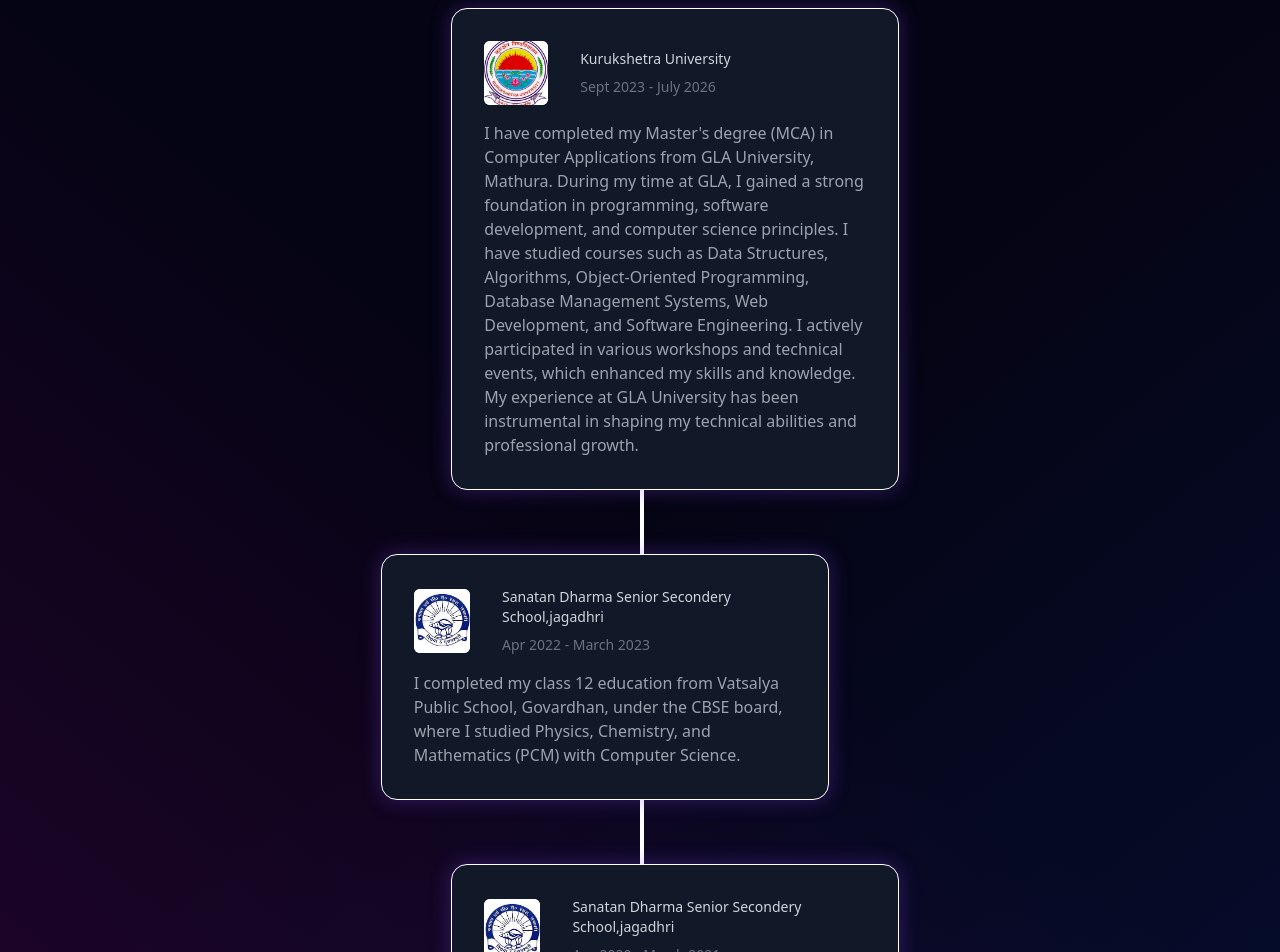
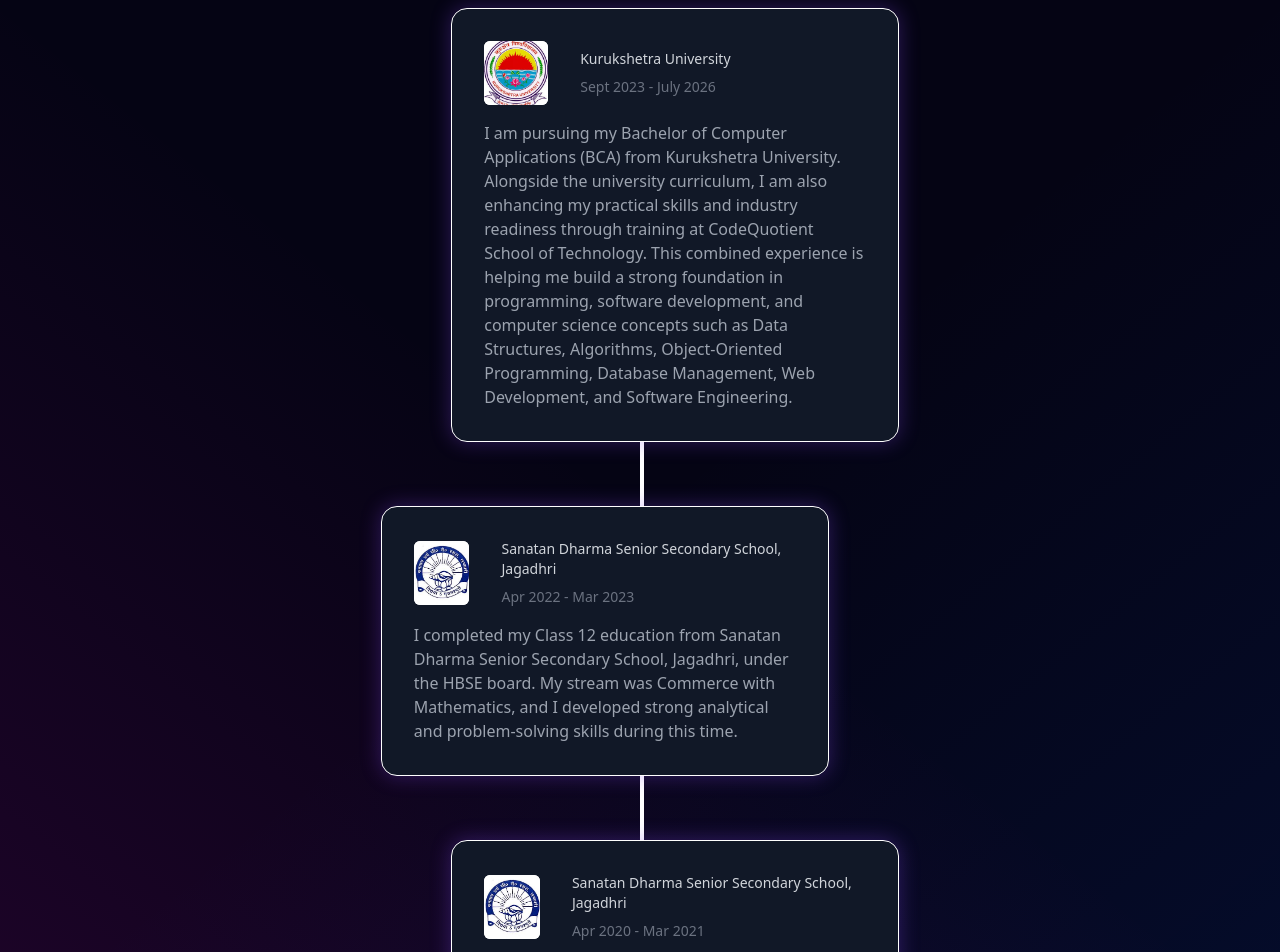
Before and after one commit to akash-cq/Portfolio, a React (Vite) app: page / in a window 1280 px wide. Shown: the part 5900-6852 px from the top of the page. Built offline with nearby package versions, Linux system fonts and the light colour scheme.

Commit message:
fix issue

```diff
--- a/src/constant.js
+++ b/src/constant.js
@@ -111,27 +111,27 @@
     img: kukLogo,
     name: "Kurukshetra University",
     date: "Sept 2023 - July 2026",
-    grade: "7.81 CGPA(Current)",
-    desc: "I have completed my Master's degree (MCA) in Computer Applications from GLA University, Mathura. During my time at GLA, I gained a strong foundation in programming, software development, and computer science principles. I have studied courses such as Data Structures, Algorithms, Object-Oriented Programming, Database Management Systems, Web Development, and Software Engineering. I actively participated in various workshops and technical events, which enhanced my skills and knowledge. My experience at GLA University has been instrumental in shaping my technical abilities and professional growth.",
+    grade: "8.95 CGPA (Current)",
+    desc: "I am pursuing my Bachelor of Computer Applications (BCA) from Kurukshetra University. Alongside the university curriculum, I am also enhancing my practical skills and industry readiness through training at CodeQuotient School of Technology. This combined experience is helping me build a strong foundation in programming, software development, and computer science concepts such as Data Structures, Algorithms, Object-Oriented Programming, Database Management, Web Development, and Software Engineering.",
     degree: "Bachelor of Computer Applications - BCA",
+  },
+  {
+    id: 1,
+    img: SdssLogo,
+    name: "Sanatan Dharma Senior Secondary School, Jagadhri",
+    date: "Apr 2022 - Mar 2023",
+    grade: "78%",
+    desc: "I completed my Class 12 education from Sanatan Dharma Senior Secondary School, Jagadhri, under the HBSE board. My stream was Commerce with Mathematics, and I developed strong analytical and problem-solving skills during this time.",
+    degree: "HBSE (XII) - Commerce with Mathematics",
   },
   {
     id: 2,
     img: SdssLogo,
-    name: "Sanatan Dharma Senior Secondery School,jagadhri",
-    date: "Apr 2022 - March 2023",
-    grade: "78%",
-    desc: "I completed my class 12 education from Vatsalya Public School, Govardhan, under the CBSE board, where I studied Physics, Chemistry, and Mathematics (PCM) with Computer Science.",
-    degree: "HBSE(XII) - Commerce with Mathematics",
-  },
-  {
-    id: 2,
-    img: SdssLogo,
-    name: "Sanatan Dharma Senior Secondery School,jagadhri",
-    date: "Apr 2020 - March 2021",
+    name: "Sanatan Dharma Senior Secondary School, Jagadhri",
+    date: "Apr 2020 - Mar 2021",
     grade: "93%",
-    desc: "I completed my class 12 education from Vatsalya Public School, Govardhan, under the CBSE board, where I studied Physics, Chemistry, and Mathematics (PCM) with Computer Science.",
-    degree: "HBSE(X)",
+    desc: "I completed my Class 10 education from Sanatan Dharma Senior Secondary School, Jagadhri, under the HBSE board. This laid the foundation for my academic journey with strong fundamentals across subjects.",
+    degree: "HBSE (X)",
   },
 ];
 
```
Also changed, not shown: src/assets/signatureImg.jpg (added).
